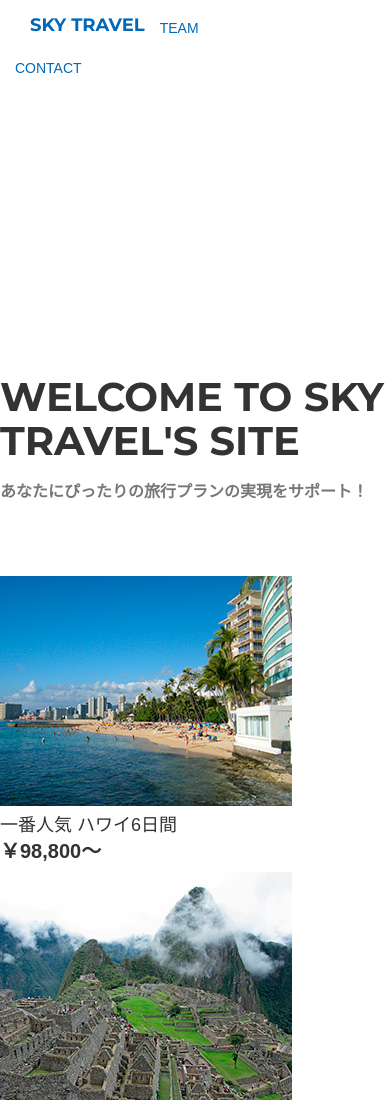
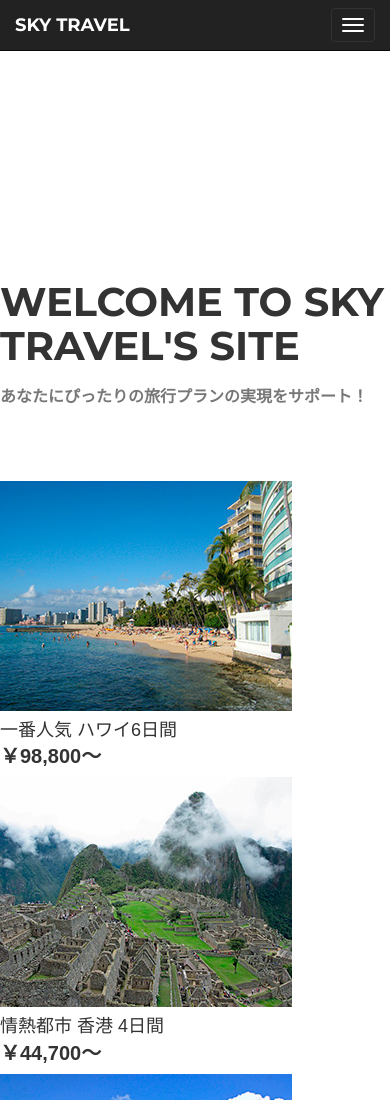
Before and after one commit to zd2C21/bs-project, a website: page assets/index.html in a window 390 px wide. Shown: the top 1100 px of the page. Drawn offline with nearby package versions, Linux system fonts and the light colour scheme; files that its build step writes are made by us from their sources; files whose address does not match are found by name.

Commit message:
second commit

```diff
--- a/assets/index.html
+++ b/assets/index.html
@@ -17,22 +17,24 @@
     </head>
     <body>
         <header>
-            <nav class="navber navber-inverse navber-fixed-top">
+            <nav class="navbar navbar-inverse navbar-fixed-top">
                 <div class="container-fluid">
                     <!-- Brand and toggle get grouped for better mobile display -->
-    <button type="button" class="navbar-toggle collapsed" data-toggle="collapse" data-target="#bs-example-navbar-collapse-1" aria-expanded="false">
-        <span class="icon-bar"></span>
-        <span class="icon-bar"></span>
-        <span class="icon-bar"></span>
-      </button>
+                    <div class="navbar-header">
+                        <button type="button" class="navbar-toggle collapsed" data-toggle="collapse" data-target="#bs-example-navbar-collapse-1" aria-expanded="false"> <span class="sr-only">Toggle navigation</span> <span class="icon-bar"></span> <span class="icon-bar"></span> <span class="icon-bar"></span> </button>
                         <h1><a class="navbar-brand" href="#">Sky Travel</a></h1>
-            <!-- nav -->
+                    </div>
+                    <!-- Collect the nav links, forms, and other content for toggling -->
+                    <div class="collapse navbar-collapse" id="bs-example-navbar-collapse-1">
                         <ul class="nav navbar-nav">
                             <li><a href="#team">TEAM</a></li>
                             <li><a href="#contact">CONTACT</a></li>
                         </ul>
+                    </div>
+                    <!-- /.navbar-collapse -->
+                </div>
+                <!-- /.container-fluid -->
             </nav>
-
             <!-- carousel -->
             <div class="business-header">
                 <!-- carousel 挿入-->
```
Also changed, not shown: html/index.html (+10 -8 lines), 1 other file. Lines whose indentation alone changed are shown as unchanged.
